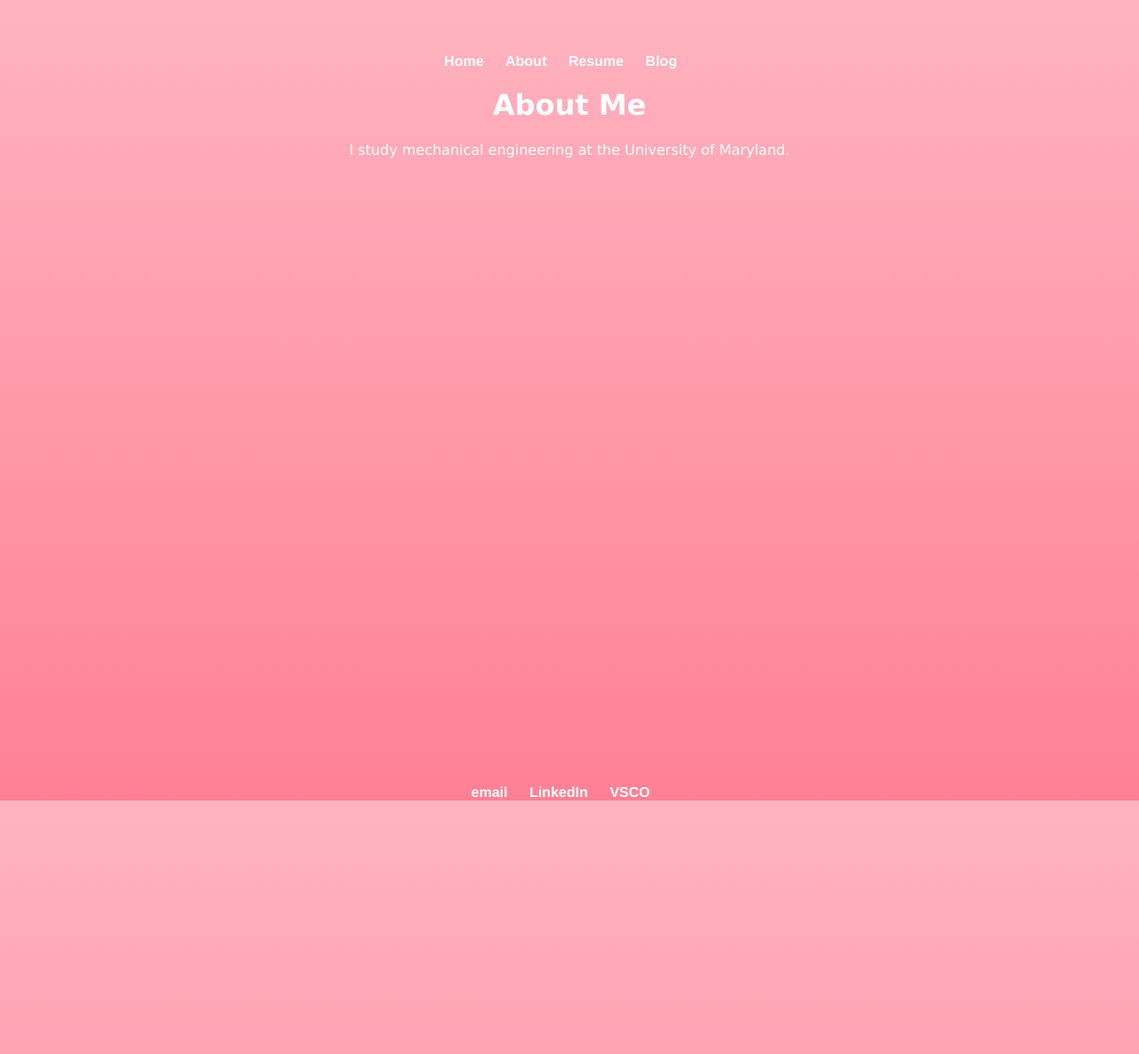
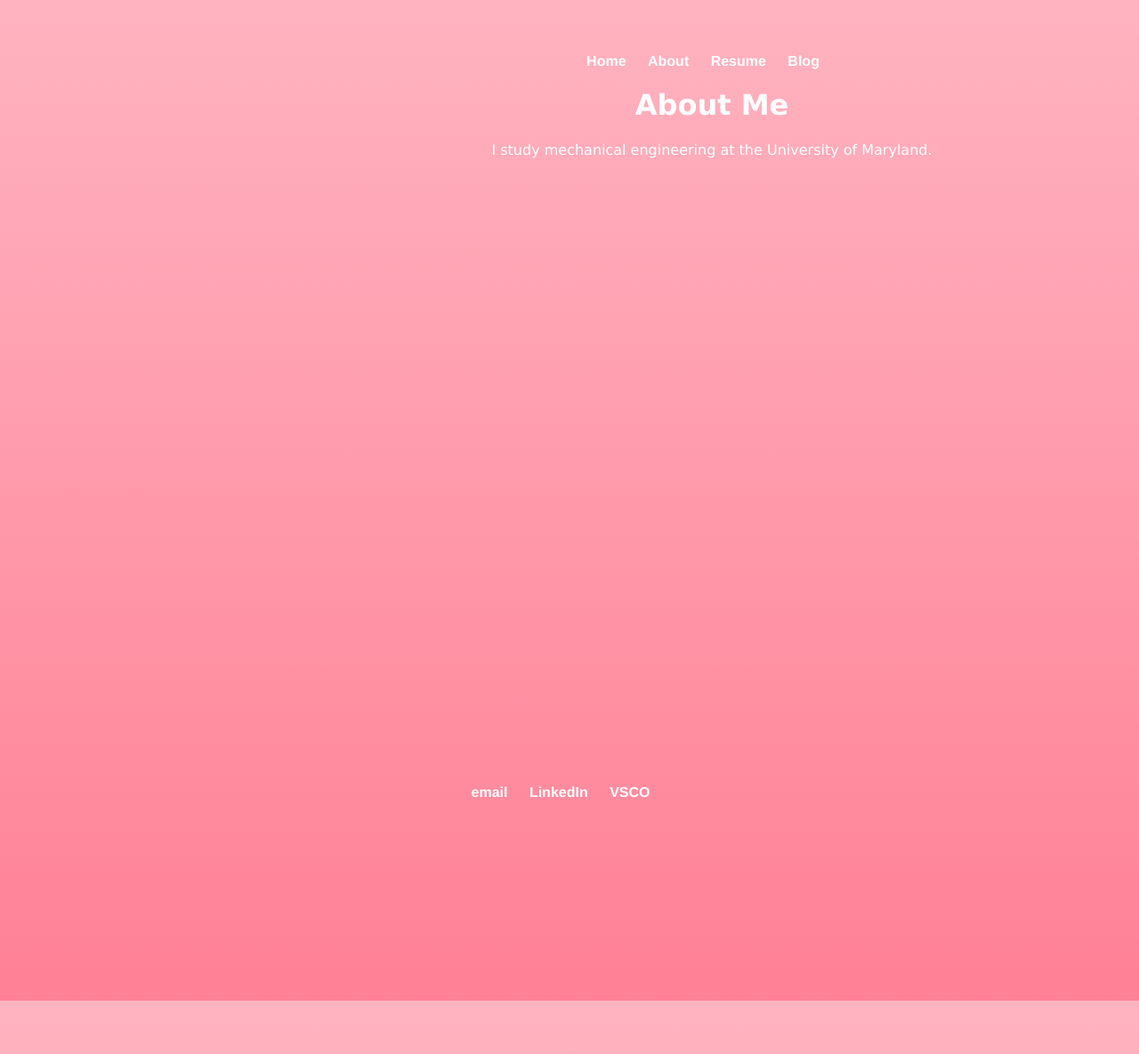
Before and after one commit to katherinekemp/katherinekemp.github.io, a Jekyll site: the page built from about/index.html, in a window 1280 px wide. Shown: the whole page at 89% size. Built offline with Jekyll 4.4.1, drawn with Linux system fonts in a browser that asks for light colours.

Commit message:
Update default.html

```diff
--- a/_layouts/default.html
+++ b/_layouts/default.html
@@ -21,8 +21,8 @@
 				text-align: center;
 			}
 			body, html {
-				height: 100%;
-				width: 100%;
+				height: 125vh;
+				width: 125vw;
 			}
 			footer {
 				position:fixed;
```
